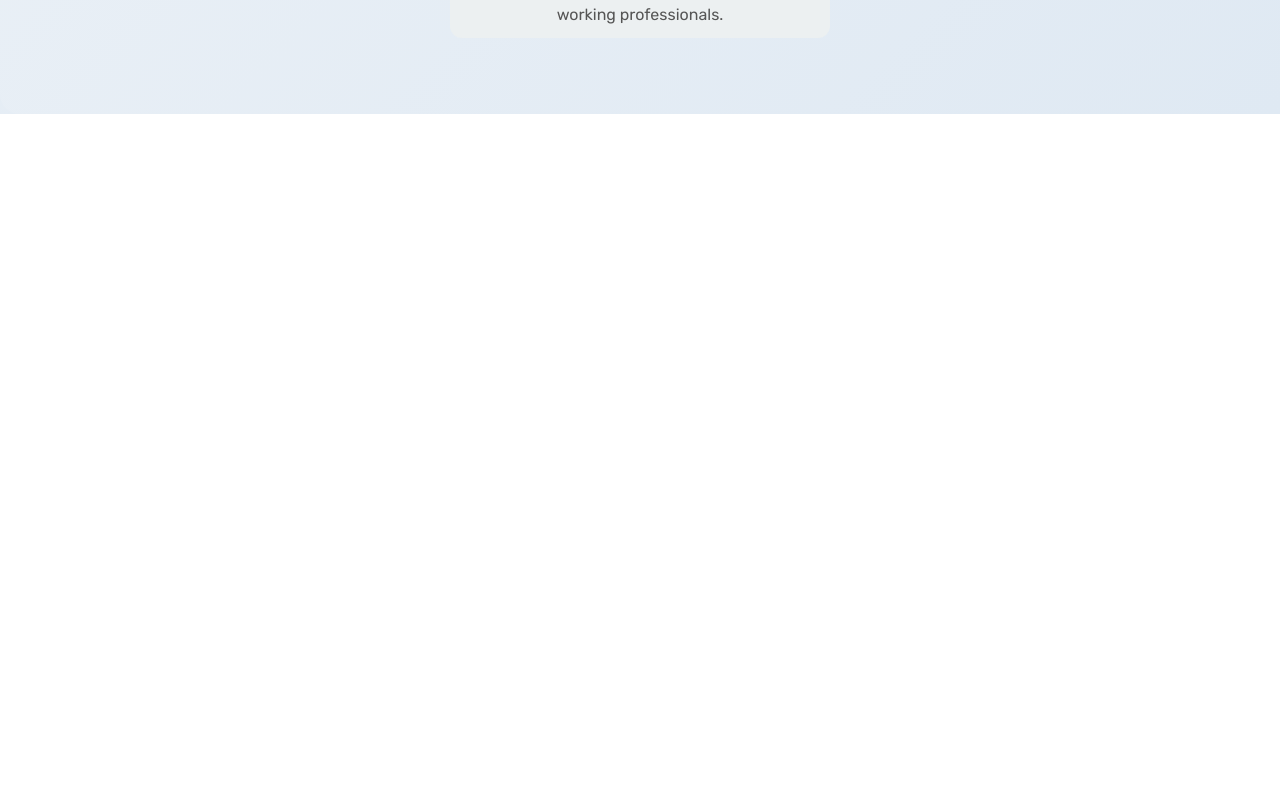
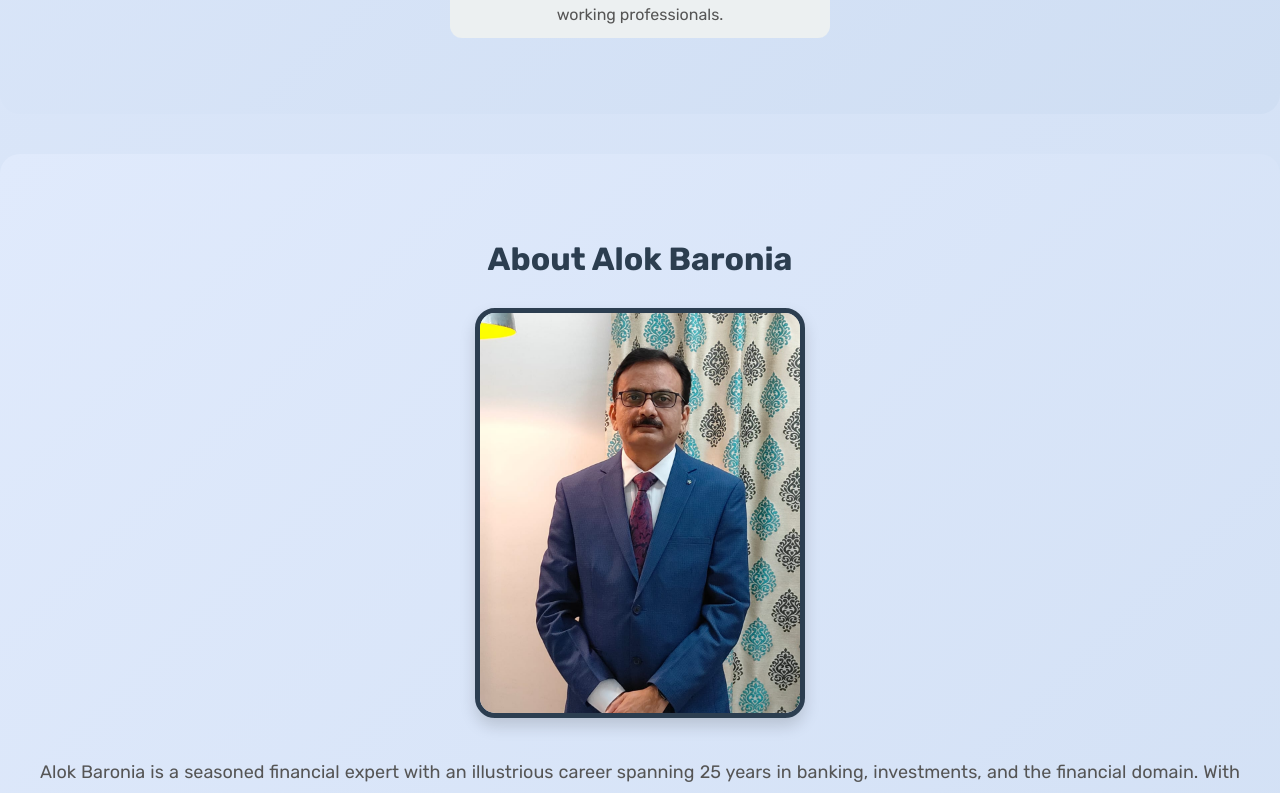
Before and after one commit to arnavbaronia/tradewing-frontend, a React (Create React App) app: page / in a window 1280 px wide. Shown: the part 2004-2797 px from the top of the page. Before the commit the page ends 2118 px from the top, so only its background shows below. Built offline with nearby package versions, Linux system fonts and the light colour scheme.

Commit message:
about alok and locations

```diff
--- a/src/Pages/HomePage.jsx
+++ b/src/Pages/HomePage.jsx
@@ -3,6 +3,7 @@ import "../Styles/HomePage.css";
 import stockImage from "../assets/stockhome.png";
 import dollarImage from "../assets/dollar.png";
 import rupeeImage from "../assets/rupee.png";
+import alokImage from "../assets/papaimage.jpg";
 import logo from "../assets/twlogotransparent.png";
 import { FaWhatsapp } from "react-icons/fa";
 
@@ -118,6 +119,87 @@ const HomePage = () => {
         </div>
       </div>
 
+      {/* About Alok Baronia Section */}
+      <div className="about-alok">
+        <div className="about-alok-container">
+          <h2 className="alok-title">About Alok Baronia</h2>
+          <div className="alok-image-wrapper">
+            <img src={alokImage} alt="Alok Baronia" className="alok-image" />
+          </div>
+          <div className="alok-content">
+            <p className="alok-description">
+              Alok Baronia is a seasoned financial expert with an illustrious
+              career spanning 25 years in banking, investments, and the financial
+              domain. With 14 years of successful trading experience, he has
+              mastered the art of technical analysis and wealth creation using
+              time-tested tools and strategies.
+            </p>
+            <p className="alok-description">
+              As the founder and mentor of Trade Wing Trading Academy, Alok is
+              on a mission to train aspiring traders and investors in stock
+              market trading, from basics to advanced levels. His structured
+              training programs focus on technical analysis, price action, risk
+              management, and smart trading strategies, equipping learners with
+              the knowledge and confidence to navigate the markets effectively.
+            </p>
+            <p className="alok-description">
+              With a deep-rooted belief in wisdom-based trading, Alok specializes
+              in chart pattern analysis, market trends, and advanced indicators,
+              helping individuals make informed and profitable trading decisions.
+              His approach blends traditional techniques with modern innovations,
+              ensuring that traders stay ahead in the dynamic financial markets.
+            </p>
+            <p className="alok-description">
+              Through his academy, he has been instrumental in shaping numerous
+              success stories, helping individuals learn, earn, and achieve financial
+              independence. His interactive training sessions, live market case studies,
+              and personalized mentorship set him apart as a dedicated guide and support
+              system for all those associated with him.
+            </p>
+            <p className="alok-description">
+              Alok’s commitment to financial literacy, wealth creation, and
+              trader empowerment makes him a highly respected figure in the stock
+              market training community. Whether you're a beginner or an
+              experienced trader, his expertise and mentorship can transform your
+              market journey into a path of consistent success.
+            </p>
+          </div>
+        </div>
+      </div>
+
+      {/* Our Presence Section */}
+      <div className="our-presence">
+        <h2 className="presence-title">Our Presence</h2>
+        <div className="presence-container">
+          {/* Pune */}
+          <div className="presence-card">
+            <h3 className="city-name">Pune</h3>
+            <p className="address">
+              📍 <strong>Add-1:</strong> B-206, Royal Entrada Bhumkar Chowk Wakad, Pune-411057
+            </p>
+            <p className="address">
+              📍 <strong>Add-2:</strong> B-602, Mont Vert Dieu, Sus Road Pashan, Pune-411017
+            </p>
+          </div>
+
+          {/* Nagpur */}
+          <div className="presence-card">
+            <h3 className="city-name">Nagpur</h3>
+            <p className="address">
+              📍 J-801, Jayanti Nagri VII, Besa Square, Nagpur-440024
+            </p>
+          </div>
+
+          {/* Hyderabad */}
+          <div className="presence-card">
+            <h3 className="city-name">Hyderabad</h3>
+            <p className="address">
+              📍 D-1104, Rainbow Vistas, Moosapet, Hyderabad-500018
+            </p>
+          </div>
+        </div>
+      </div>
+
       {/* WhatsApp Button */}
       <a
         href="https://wa.me/+919028099326"
--- a/src/Styles/HomePage.css
+++ b/src/Styles/HomePage.css
@@ -3,7 +3,7 @@
 body {
   margin: 0;
   font-family: 'Rubik', sans-serif;
-  background: linear-gradient(135deg, #f0f4f8 0%, #dfe9f3 100%);
+  background: linear-gradient(135deg, #e0eafc 0%, #cfdef3 100%);
 }
 
 .home-page {
@@ -152,7 +152,7 @@ body {
 
 .about-us {
   padding: 60px 20px;
-  background: linear-gradient(135deg, #f0f4f8 0%, #dfe9f3 100%);
+  background: linear-gradient(135deg, #e0eafc 0%, #cfdef3 100%);
   border-radius: 20px;
   margin-top: 40px;
 }
@@ -237,3 +237,144 @@ body {
     font-size: 14px;
   }
 }
+
+.about-alok {
+  padding: 60px 20px;
+  background: linear-gradient(135deg, #e0eafc 0%, #cfdef3 100%);
+  border-radius: 20px;
+  margin-top: 40px;
+}
+
+.about-alok-container {
+  display: flex;
+  flex-direction: column;
+  align-items: center;
+  max-width: 1200px;
+  margin: 0 auto;
+  gap: 20px;
+}
+
+.alok-title {
+  font-size: 32px;
+  color: #2c3e50;
+  font-weight: 700;
+  margin-bottom: 10px;
+  text-align: center;
+}
+
+.alok-image-wrapper {
+  display: flex;
+  justify-content: center;
+  align-items: center;
+  width: 320px;
+  height: 400px;
+  border: 5px solid #2c3e50;
+  border-radius: 20px;
+  overflow: hidden;
+  box-shadow: 0 8px 16px rgba(0, 0, 0, 0.15);
+}
+
+.alok-image {
+  width: 100%;
+  height: 100%;
+  object-fit: cover;
+}
+
+.alok-content {
+  display: flex;
+  flex-direction: column;
+  gap: 16px;
+}
+
+.alok-description {
+  font-size: 18px;
+  color: #555;
+  line-height: 1.8;
+  text-align: justify;
+}
+
+@media (max-width: 768px) {
+  .alok-title {
+    font-size: 28px;
+  }
+
+  .alok-image-wrapper {
+    width: 100%;
+    max-width: 320px;
+    height: auto;
+  }
+
+  .alok-description {
+    font-size: 16px;
+  }
+}
+
+.our-presence {
+  padding: 60px 20px;
+  background: linear-gradient(135deg, #e0eafc 0%, #cfdef3 100%);
+  border-radius: 20px;
+  margin-top: 40px;
+}
+
+.presence-title {
+  font-size: 32px;
+  color: #2c3e50;
+  font-weight: 700;
+  margin-bottom: 30px;
+  text-align: center;
+}
+
+.presence-container {
+  display: flex;
+  justify-content: center;
+  gap: 20px;
+  flex-wrap: wrap;
+}
+
+.presence-card {
+  background-color: #ffffff;
+  border: 2px solid #2c3e50;
+  border-radius: 12px;
+  padding: 20px;
+  width: 320px;
+  box-shadow: 0 6px 12px rgba(0, 0, 0, 0.1);
+  transition: transform 0.3s ease, box-shadow 0.3s ease;
+}
+
+.presence-card:hover {
+  transform: translateY(-5px);
+  box-shadow: 0 10px 20px rgba(0, 0, 0, 0.2);
+}
+
+.city-name {
+  font-size: 24px;
+  color: #2c3e50;
+  font-weight: 600;
+  margin-bottom: 10px;
+  text-align: center;
+}
+
+.address {
+  font-size: 16px;
+  color: #555;
+  line-height: 1.6;
+}
+
+@media (max-width: 768px) {
+  .presence-title {
+    font-size: 28px;
+  }
+
+  .presence-card {
+    width: 100%;
+    max-width: 320px;
+  }
+
+  .city-name {
+    font-size: 20px;
+  }
+
+  .address {
+    font-size: 14px;
+  }
+}
```
Also changed, not shown: src/assets/papaimage.jpg (added).
